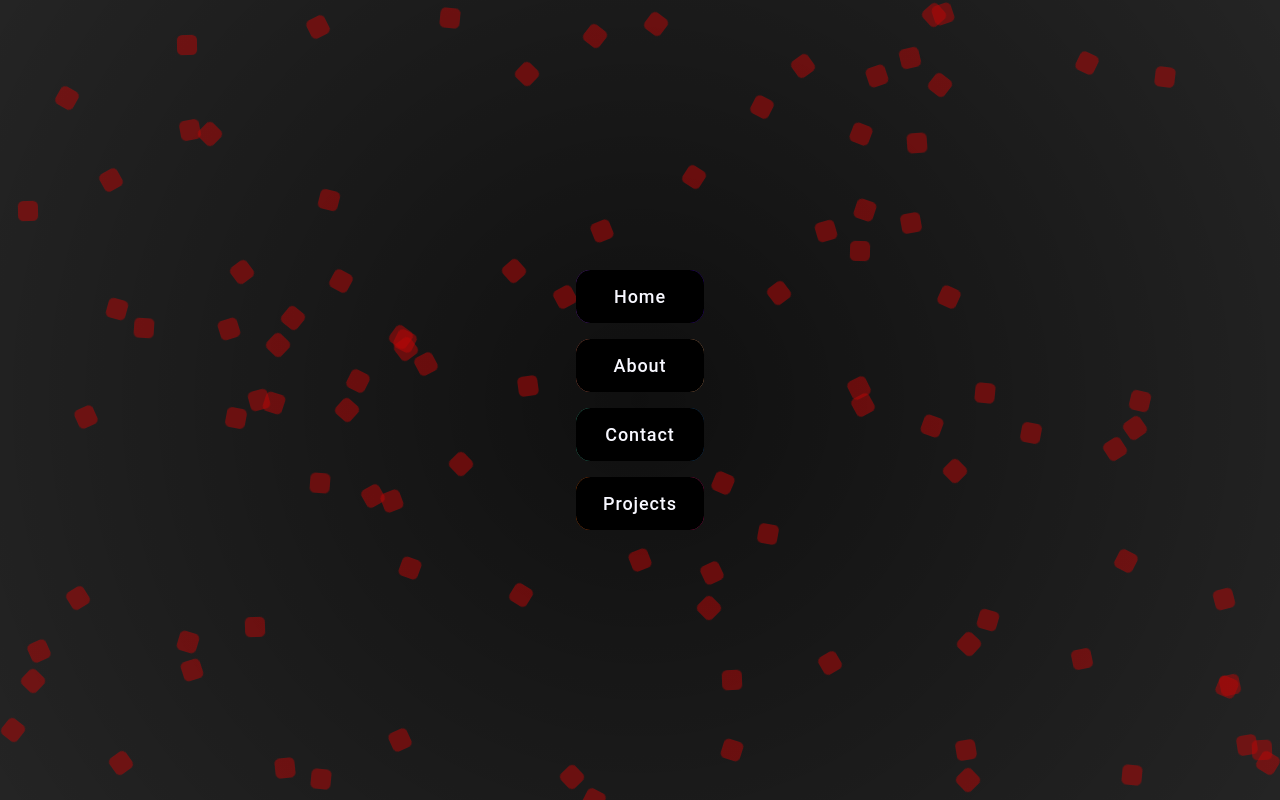
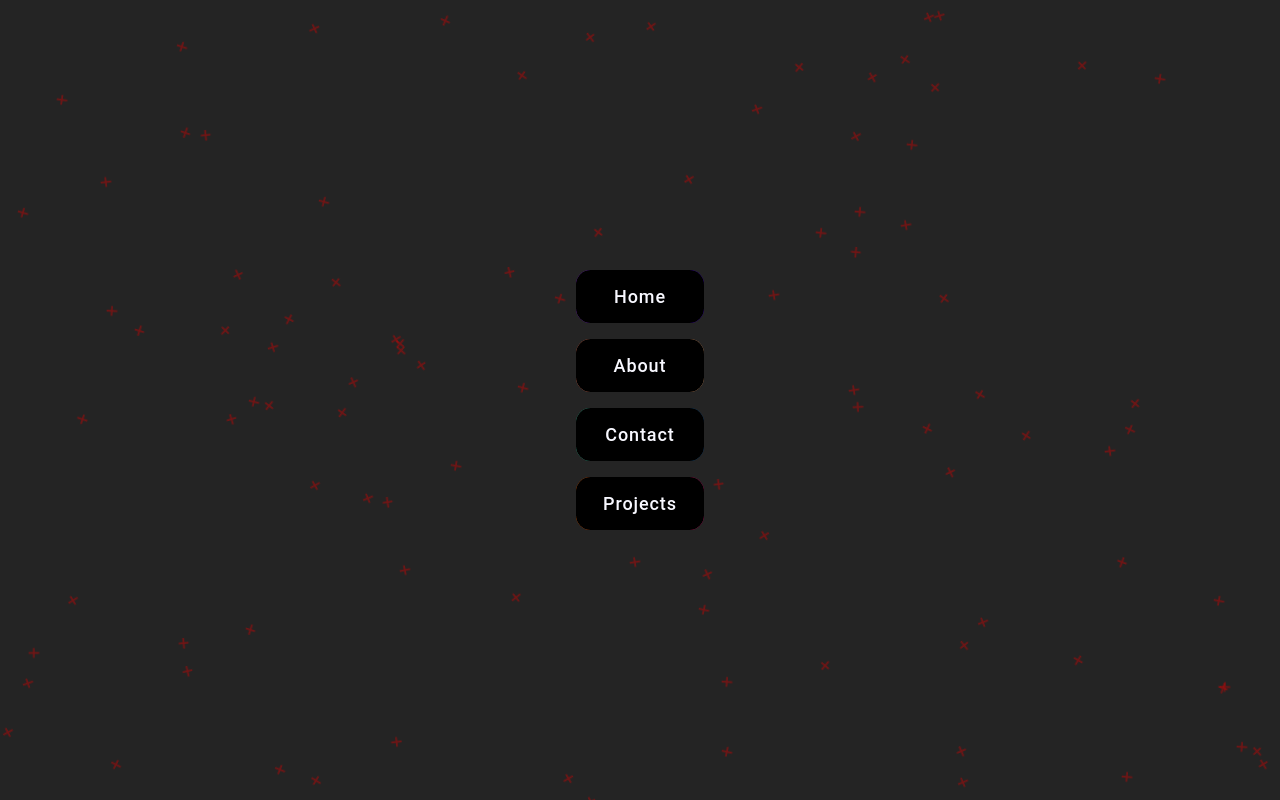
Before and after one commit to chippest/chippest.github.io, a React (Vite) app: page /#/ in a window 1280 px wide. Built offline with nearby package versions, Linux system fonts and the light colour scheme.

Commit message:
added symbols to the background

```diff
--- a/src/Components/Background.css
+++ b/src/Components/Background.css
@@ -5,20 +5,17 @@
   width: 100%;
   height: 100%;
   overflow: hidden;
-  /* z-index: -1; */
   background: radial-gradient(
     circle,
     rgba(0, 0, 0, 0.575) 0%,
-    transparent 100%
+    z transparent 100%
   );
 }
 
-.cube {
+.symbol {
   position: absolute;
-  border-radius: 5px;
-  width: 20px;
-  height: 20px;
-  background: rgba(187, 6, 6, 0.5);
+  font-size: 20px;
+  color: rgba(187, 6, 6, 0.5);
   animation: float 10s infinite linear, rotate 10s infinite linear;
 }
 
--- a/src/Components/Background.jsx
+++ b/src/Components/Background.jsx
@@ -6,24 +6,25 @@ const Background = () => {
 
   useEffect(() => {
     const container = containerRef.current;
-    const numCubes = Math.floor(
+    const numSymbols = Math.floor(
       (window.innerWidth * window.innerHeight) / 10000
     );
-    const cubes = [];
+    const symbols = [];
 
-    for (let i = 0; i < numCubes; i++) {
-      const cube = document.createElement("div");
-      cube.className = "cube";
-      cube.style.left = `${Math.random() * 100}%`;
-      cube.style.top = `${Math.random() * 100}%`;
-      cube.style.animationDuration = `${Math.random() * 10 + 5}s`;
-      cube.style.animationDelay = `${Math.random() * 5}s`;
-      container.appendChild(cube);
-      cubes.push(cube);
+    for (let i = 0; i < numSymbols; i++) {
+      const symbol = document.createElement("div");
+      symbol.className = "symbol";
+      symbol.textContent = "+";
+      symbol.style.left = `${Math.random() * 100}%`;
+      symbol.style.top = `${Math.random() * 100}%`;
+      symbol.style.animationDuration = `${Math.random() * 10 + 5}s`;
+      symbol.style.animationDelay = `${Math.random() * 5}s`;
+      container.appendChild(symbol);
+      symbols.push(symbol);
     }
 
     return () => {
-      cubes.forEach((cube) => container.removeChild(cube));
+      symbols.forEach((symbol) => container.removeChild(symbol));
     };
   }, []);
 
```
